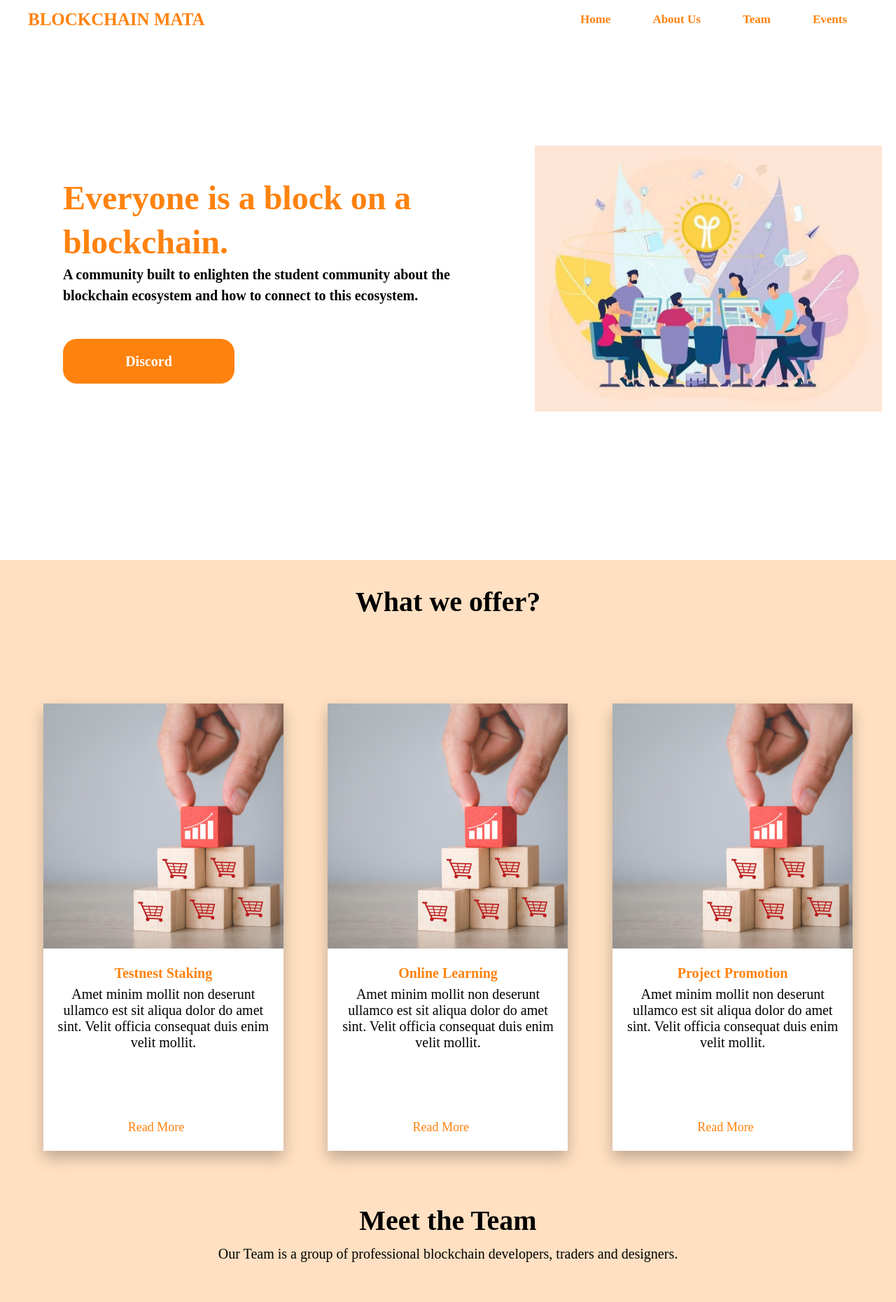
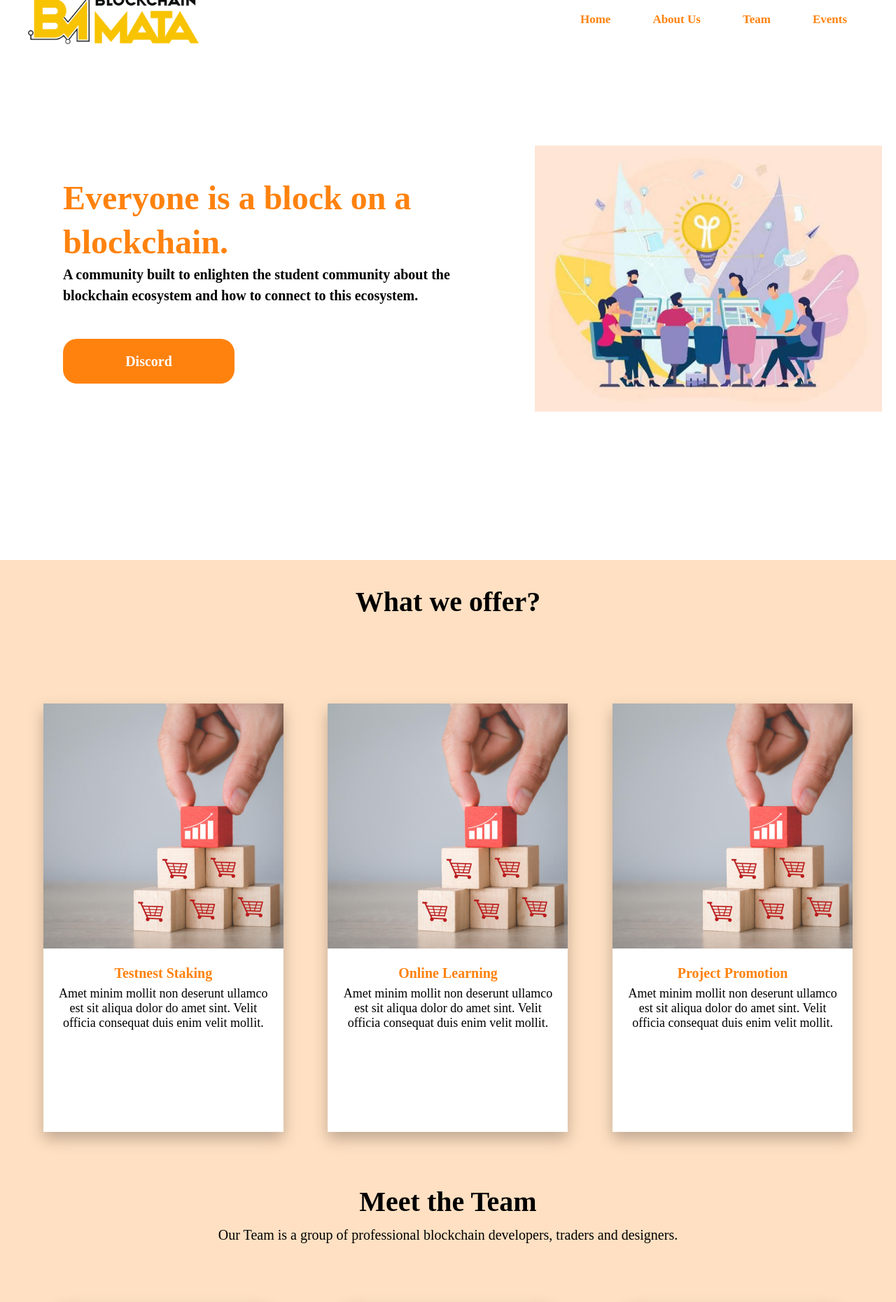
Before and after one commit to prewsh/blockchainmata, a React (Create React App) app: page / in a window 1280 px wide. Shown: the top 1860 px of the page at 70% size. Built offline with nearby package versions, Linux system fonts and the light colour scheme; a web font is replaced by a local one.

Commit message:
edited the fonts

```diff
--- a/src/components/Classes.js
+++ b/src/components/Classes.js
@@ -29,6 +29,10 @@ export const Title = styled.h3`
 
 
     color: #000000;
+
+    @media (max-width: 768px) {
+        font-size: 25px;
+    }
 `
 
 const SubTitle = styled.p`
@@ -75,7 +79,7 @@ box-shadow: 0px 10px 20px rgba(0, 0, 0, 0.25);
     font-family: Montserrat;
     font-style: normal;
     font-weight: normal;
-    font-size: 20px;
+    font-size: 18px;
     ${'' /* line-height: 150%; */}
     /* or 30px */
 
@@ -153,8 +157,6 @@ const Classes = () => {
             <div className='textArea'>
                 <h3>Testnest Staking</h3>
                     <p>Amet minim mollit non deserunt ullamco est sit aliqua dolor do amet sint. Velit officia consequat duis enim velit mollit. </p>
-
-                <div className='readmore'><a href='/'>Read More</a></div>
             </div>
         </Card>
 
@@ -165,8 +167,6 @@ const Classes = () => {
             <div className='textArea'>
                 <h3>Online Learning</h3>
                     <p>Amet minim mollit non deserunt ullamco est sit aliqua dolor do amet sint. Velit officia consequat duis enim velit mollit. </p>
-
-                <div className='readmore'><a href='/'>Read More</a></div>
             </div>
         </Card>
 
@@ -177,8 +177,6 @@ const Classes = () => {
             <div className='textArea'>
                 <h3>Project Promotion</h3>
                     <p>Amet minim mollit non deserunt ullamco est sit aliqua dolor do amet sint. Velit officia consequat duis enim velit mollit. </p>
-
-                <div className='readmore'><a href='/'>Read More</a></div>
             </div>
         </Card>
         </CardContainer>
--- a/src/components/Footer.js
+++ b/src/components/Footer.js
@@ -3,6 +3,10 @@ import styled from 'styled-components'
 import { Image } from './Teachers';
 import social from "../img/social1.png"
 import social2 from "../img/social2.png"
+import {LogoImage} from './nav/Navbar'
+
+
+import bm from "../img/bm.png"
 
 
 const Container = styled.div`
@@ -162,7 +166,7 @@ const Footer = () => {
       <Container>
 
         <Left>
-            <FTitle>Corner Class</FTitle>
+            <FTitle><LogoImage src={bm} /></FTitle>
             <FText>
                 <p>Copyright 2022</p>
                 <p>All right reserved</p>
--- a/src/components/Landing.jsx
+++ b/src/components/Landing.jsx
@@ -105,7 +105,7 @@ const Button = styled.button `
     color: #FFFFFF;
 
     @media only screen and (max-width: 480px){
-
+        font-size: 15px;
     }
 `;
 
--- a/src/components/Teachers.js
+++ b/src/components/Teachers.js
@@ -30,6 +30,12 @@ line-height: 150%;
 
 text-align: center;
 margin: 0px auto;
+
+
+@media (max-width: 768px) {
+        font-size: 25px;
+    }
+
 `
 
 const SubTitle = styled.p`
@@ -52,6 +58,8 @@ const SubTitle = styled.p`
         @media (max-width: 768px) {
           width: unset;
           height: unset;
+
+          font-size: 18px;
         }
 `
 
--- a/src/components/nav/Navbar.jsx
+++ b/src/components/nav/Navbar.jsx
@@ -1,6 +1,8 @@
 import React from 'react';
 import styled from 'styled-components';
 import Burger from './Burger';
+
+import bm from "./../../img/bm.png"
 
 const Nav = styled.nav`
   ${'' /* margin-top: 10px; */}
@@ -15,7 +17,10 @@ const Nav = styled.nav`
 
 
   .logo {
-    padding: 150px 0;
+    display: flex;
+    align-items: center;
+    justify-content: start;
+    ${'' /* padding: 150px 0; */}
     font-family: Montserrat;
     font-style: normal;
     font-weight: bold;
@@ -28,11 +33,16 @@ const Nav = styled.nav`
   }
 `
 
+export const LogoImage = styled.img`
+        width: 40%;
+        height: 80%;
+`
+
 const Navbar = () => {
   return (
     <Nav>
       <div className="logo">
-      BLOCKCHAIN MATA
+      <LogoImage src={bm} />
       </div>
       <Burger />
     </Nav>
```
Also changed, not shown: src/img/bm.png (added).
